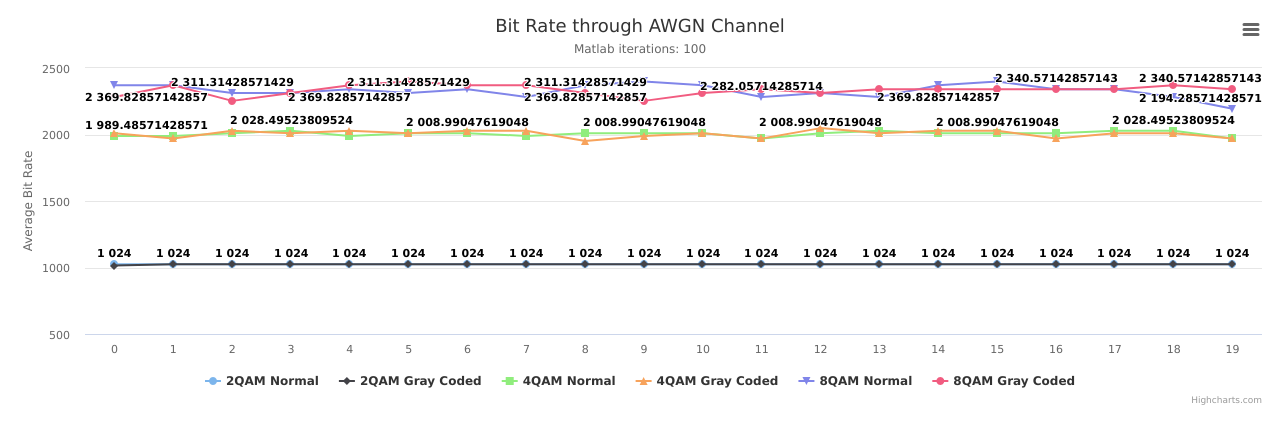
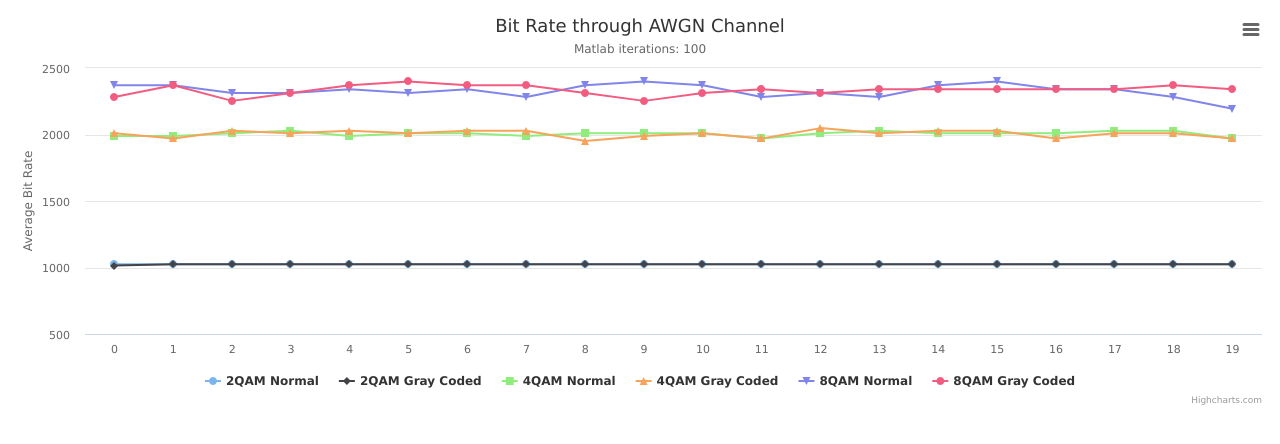
Before and after one commit to T2xUS/Blind, a plain HTML site: page EngineTest.html in a window 1280 px wide. Drawn offline with nearby package versions, Linux system fonts and the light colour scheme.

Commit message:
Update EngineTest.html

```diff
--- a/EngineTest.html
+++ b/EngineTest.html
@@ -64,7 +64,7 @@
             plotOptions: {
                 line: {
                     dataLabels: {
-                        enabled: true
+                        enabled: false
                     },
                     enableMouseTracking: false
                 }
```
